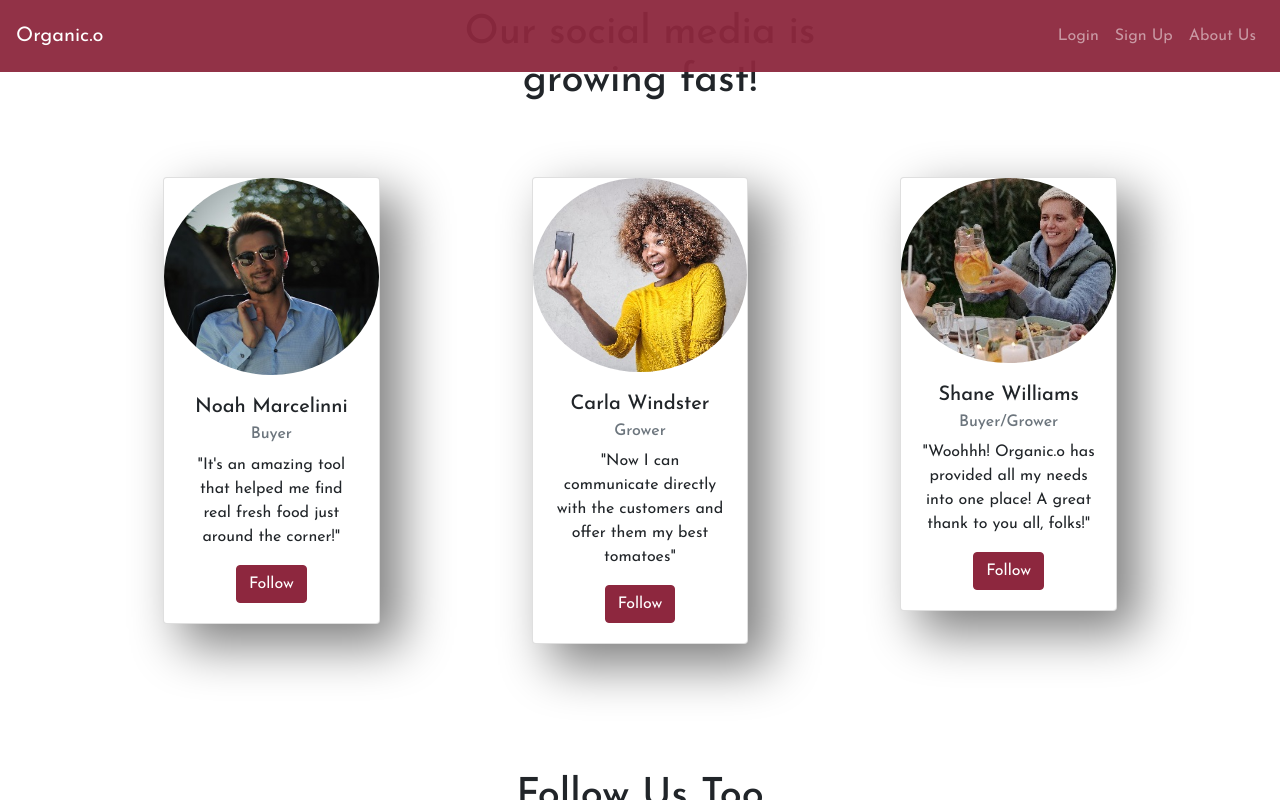
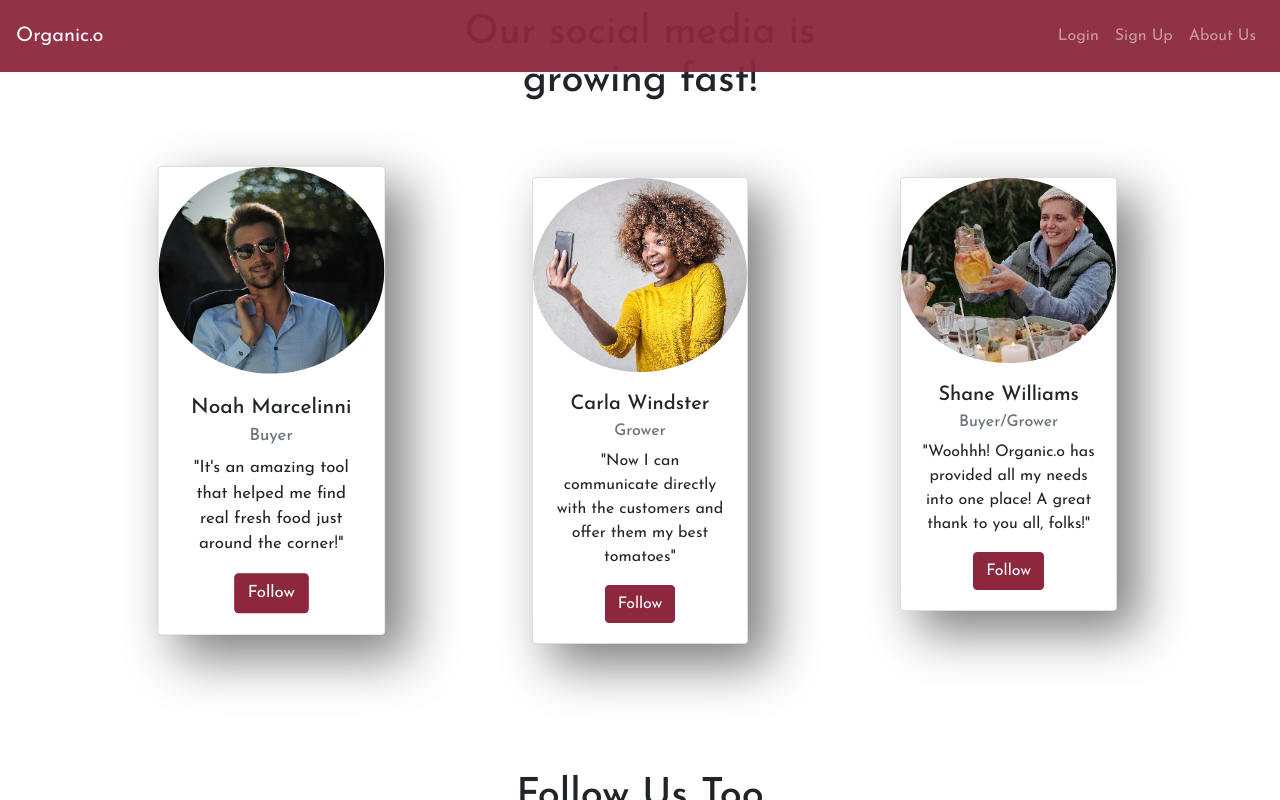
Before and after one commit to cataopriscila/organic.o, a React (Create React App) app: page / in a window 1280 px wide. In both pictures the pointer is over the element 271 px from the left and 2351 px from the top of the page. Shown: the part 1951-2751 px from the top of the page. Built offline with nearby package versions, Linux system fonts and the light colour scheme.

Commit message:
Added hover effect into Card component

```diff
--- a/src/App.css
+++ b/src/App.css
@@ -68,14 +68,18 @@ section {
 
 .cardShadow .card {
   box-shadow: 20px 20px 50px 2px grey;
+  transition: transform .6s;
 }
 
+.cardShadow .card:hover {
+  transform: scale(1.05);
+}
 .blur {
   background: transparent;
   backdrop-filter: blur(3px);
 }
 
-/*maybe call it space*/
+
 .padding, .space {
   padding: 2rem;
 }
@@ -97,9 +101,6 @@ section {
 }
 
 .imgSocial img {
-  /* test publishing again and then transform in em or icons,
-  cause the invert function might not work with all browsers
-  this is a component */
   width: 5rem;
   height: 5rem;
   background-size: 75rem;
```
